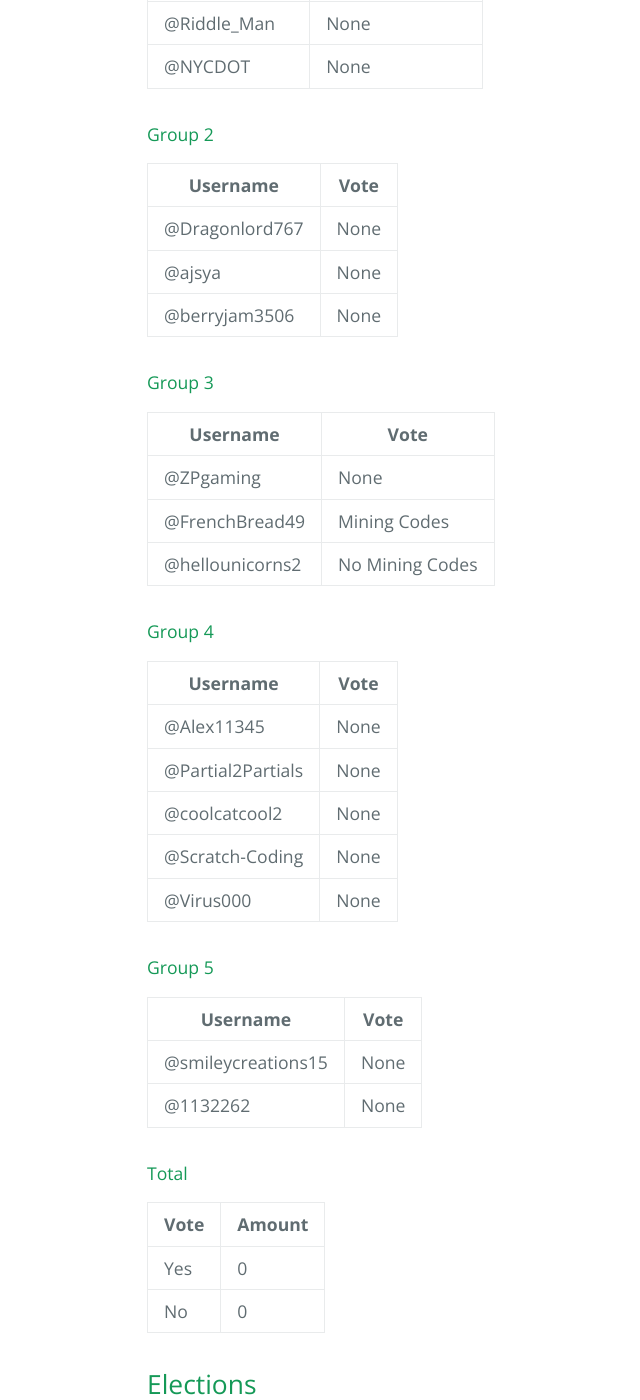
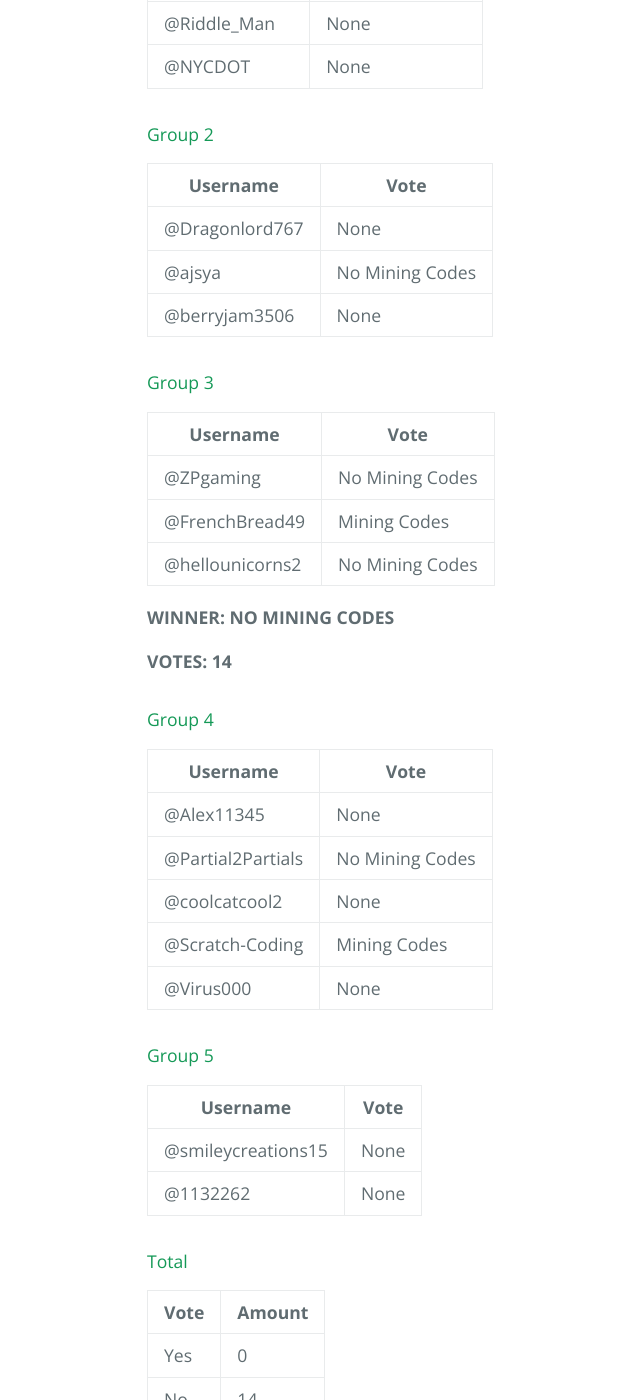
Before and after one commit to AlphaZetta/ShopBux-Vote, a Jekyll site: the page built from index.md, in a window 1280 px wide and 1400 px high, scrolled down 2667 px. Shown: the whole window, without its empty margins (77-717 px from the left). Built offline with Jekyll 4.4.1, drawn with Linux system fonts in a browser that asks for light colours; the repository's description, which GitHub fills in, is left out; our own code applies the rules of GitHub Pages for plain Markdown files.

Commit message:
Update index.md

```diff
--- a/index.md
+++ b/index.md
@@ -87,25 +87,29 @@ Username | Vote
 Username | Vote
 -|-
 @Dragonlord767 | None
-@ajsya | None
+@ajsya | No Mining Codes
 @berryjam3506 | None
 
 #### Group 3
 
 Username | Vote
 -|-
-@ZPgaming | None
+@ZPgaming | No Mining Codes
 @FrenchBread49 | Mining Codes
 @hellounicorns2 | No Mining Codes
+
+**WINNER: NO MINING CODES**
+
+**VOTES: 14**
 
 #### Group 4
 
 Username | Vote
 -|-
 @Alex11345 | None
-@Partial2Partials | None
+@Partial2Partials | No Mining Codes
 @coolcatcool2 | None
-@Scratch-Coding | None
+@Scratch-Coding | Mining Codes
 @Virus000 | None
 
 #### Group 5
@@ -120,7 +124,7 @@ Username | Vote
 Vote | Amount
 -|-
 Yes | 0
-No | 0
+No | 14
 
 ## Elections
 
```
